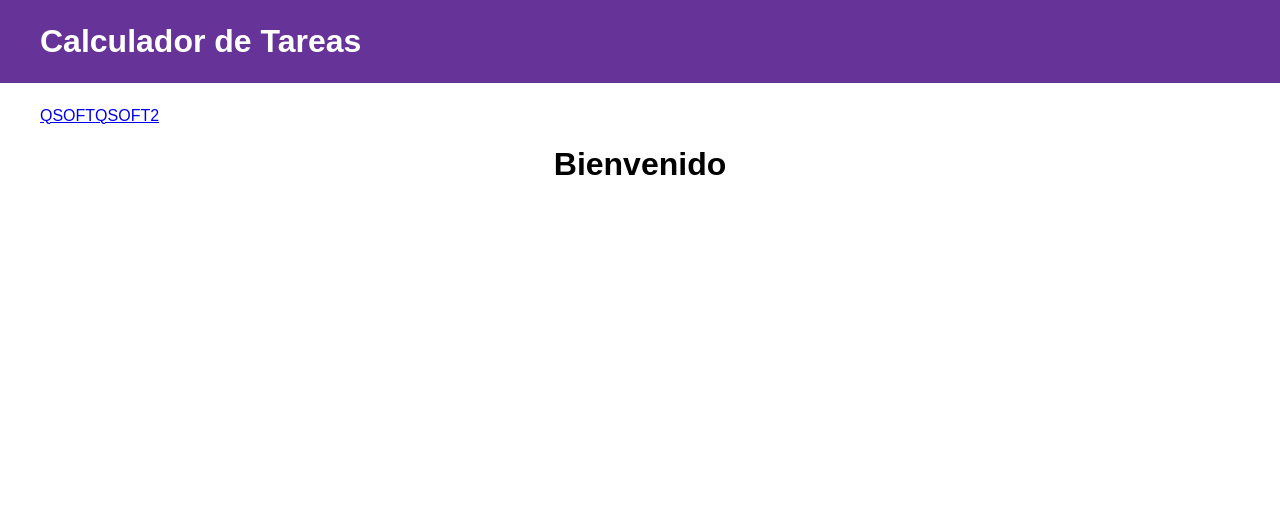
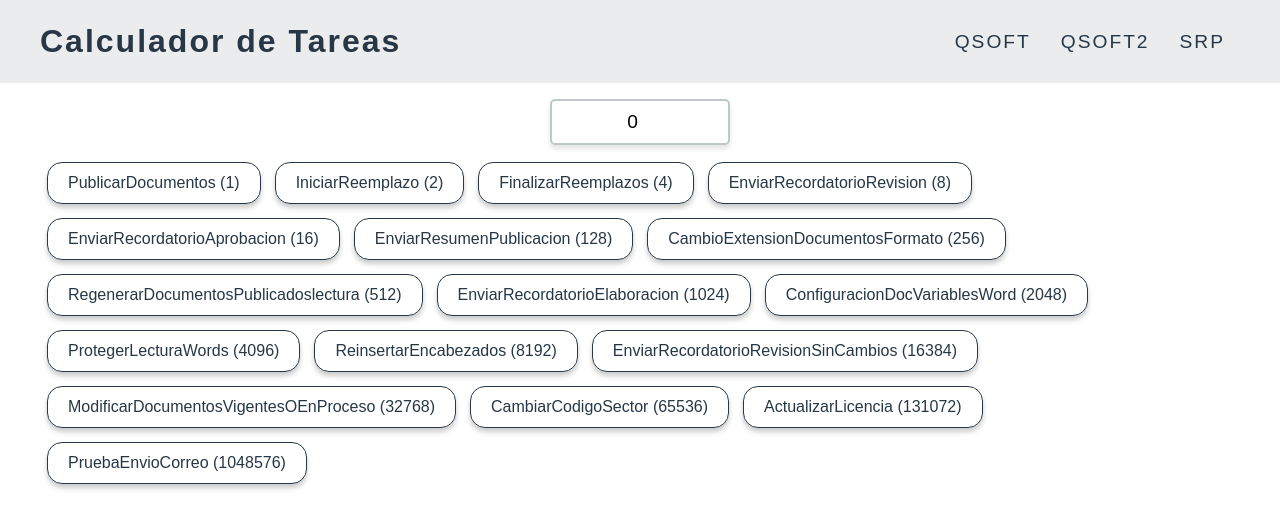
Before and after one commit to yuniors87/CaT, a Gatsby site: page / in a window 1280 px wide. Built offline with nearby package versions, Linux system fonts and the light colour scheme; Gatsby itself is replaced by a stand-in of ours.

Commit message:
styled and principal menu almost finished

```diff
--- a/src/components/calculador.js
+++ b/src/components/calculador.js
@@ -8,11 +8,21 @@ const StyledInput = styled.input`
   padding: 10px;
   margin-bottom: 10px;
   display: inline-block;
-  border: 2px solid darkgray;
+  border: 2px solid #bfc9ca;
   border-radius: 5px;
   box-sizing: border-box;
-  font-size: 18px;
+  font-size: 1.2rem;
   text-align: center;
+  max-width: 180px;
+  box-shadow: 0 4px 5px rgba(0, 0, 0, 0.1);
+  outline: none;
+  &:focus {
+    border: 2px solid #95a5a6;
+  }
+  @media (max-width: 768px) {
+    max-width: 120px;
+  font-size: 1rem;
+  }
 `
 
 class Calculador extends Component {
@@ -21,11 +31,12 @@ class Calculador extends Component {
     this.state = {
       tareas: props.tareas,
       valorActual: 0,
-      valorMaximo: 0,
     }
     this.seleccionarTarea = this.seleccionarTarea.bind(this)
   }
-
+  componentDidMount() {
+    this.limpiarLista()
+  }
   limpiarLista() {
     const nuevaLista = this.state.tareas.map(tarea => {
       return { ...tarea, activo: false }
@@ -34,17 +45,28 @@ class Calculador extends Component {
   }
 
   calcularTareasValor(menoresTarget, valor) {
+    //recive las tareas menores al valor seleccionado,
+    //resta al valor recibido el maximo de las tareas menores
+    //vuelve a restar el mayor al resto, siempre y cuando la siguiente tarea sea menor o igal al resto
+    // menoresTarget = [1, 2, 4, 8, 16]; valor= 22
+    // 22 - 16 = 6
+    // 6 - 8 = 8 es mayor a 6, se salta
+    // 6 - 4 = 2
+    // 2 - 2 = 0
+    // 0 - 1 = 0 es menor a 1, se salta
+    // se suman [16, 4, 2]
     menoresTarget.reverse()
     let nuevoValor = valor
     let listaFinal = []
-    menoresTarget.map(aux => {
-      if (aux <= nuevoValor) {
-        nuevoValor -= aux
-        listaFinal.push(aux)
+    for (let i = 0; i < menoresTarget.length; i++) {
+      if (menoresTarget[i] <= nuevoValor) {
+        nuevoValor -= menoresTarget[i]
+        listaFinal.push(menoresTarget[i])
       }
-    })
-    const valorFinal = listaFinal.reduce((a, b) => a + b, 0)
-    if (valorFinal == valor) {
+    }
+
+    const valorFinal = Number(listaFinal.reduce((a, b) => a + b, 0))
+    if (valorFinal === valor) {
       listaFinal.map(item => this.marcarTarea(item))
     }
   }
@@ -52,7 +74,7 @@ class Calculador extends Component {
   marcarTarea(tarea) {
     const nuevoEstado = this.state.tareas
     const objIndex = nuevoEstado.findIndex(obj => obj.valor === Number(tarea))
-    nuevoEstado[objIndex].activo = !nuevoEstado[objIndex].activo
+    nuevoEstado[objIndex].activo = !this.state.tareas[objIndex].activo
     this.setState({ tareas: nuevoEstado })
   }
 
@@ -74,25 +96,22 @@ class Calculador extends Component {
     })
   }
 
-  calcularValor() {
-    const seleccionados = this.state.tareas.filter(tarea => tarea.activo)
-    const valor = seleccionados.reduce(function(accumulator, seleccionado) {
-      return accumulator + seleccionado.valor
-    }, 0)
+  seleccionarTarea(e) {
+    this.marcarTarea(e.target.getAttribute("data-valor"))
+    const valor = this.state.tareas
+      .filter(tarea => tarea.activo)
+      .reduce(function(accumulator, seleccionado) {
+        return accumulator + seleccionado.valor
+      }, 0)
     this.setState({ valorActual: valor })
   }
 
-  seleccionarTarea(e) {
-    this.marcarTarea(e.target.getAttribute("data-valor"))
-    this.calcularValor()
-  }
   render() {
     return (
-      < >
+      <>
         <StyledInput
           type="number"
-          name="title"
-          value={this.state.valorActual > 0 ? this.state.valorActual : ""}
+          value={this.state.valorActual}
           onChange={e => {
             this.calcularLista(e)
           }}
--- a/src/components/header.js
+++ b/src/components/header.js
@@ -4,20 +4,56 @@ import React from "react"
 import styled from "styled-components"
 
 const StyledHeader = styled.header`
-  background: rebeccapurple;
-  margin-bottom: 1.45rem;
+  background: #eaecee;
+  margin-bottom: 1rem;
+  color: #273746;
+  letter-spacing: 2px;
 `
 const Contenedor = styled.div`
   margin: 0 auto;
   max-width: 1200px;
   padding: 1.45rem 1.08rem;
+  display: flex;
+  flex-wrap: wrap;
+  justify-content: space-between;
+  align-items: center;
+  @media (max-width: 768px) {
+    justify-content: center;
+    padding: 1rem 0.8rem;
+    flex-wrap: wrap;
+  }
 `
 const Title = styled.h1`
   margin: 0;
+  @media (max-width: 768px) {
+    text-align: center;
+    font-size: 1.5rem;
+    width: 100%;
+  }
 `
 const StyledLink = styled(props => <Link {...props} />)`
-  color: white;
+  color: #273746;
   text-decoration: none;
+`
+
+const StyledMenu = styled.ul`
+  padding: 0;
+  margin: 0;
+  @media (max-width: 768px) {
+    margin-top: 10px;
+  }
+`
+const StyledMenuItem = styled(props => <Link {...props} />)`
+  color: #273746;
+  text-decoration: none;
+  margin: 0 15px;
+  font-size: 1.2rem;
+  &:hover {
+    margin-bottom: 2px;
+  }
+  @media (max-width: 768px) {
+    font-size: 1rem;
+  }
 `
 
 const Header = ({ siteTitle }) => (
@@ -26,6 +62,11 @@ const Header = ({ siteTitle }) => (
       <Title style={{ margin: 0 }}>
         <StyledLink to="/">{siteTitle}</StyledLink>
       </Title>
+      <StyledMenu>
+        <StyledMenuItem to="/qsoft">QSOFT</StyledMenuItem>
+        <StyledMenuItem to="/qsoft2">QSOFT2</StyledMenuItem>
+        <StyledMenuItem to="/srp">SRP</StyledMenuItem>
+      </StyledMenu>
     </Contenedor>
   </StyledHeader>
 )
--- a/src/components/layout.js
+++ b/src/components/layout.js
@@ -1,7 +1,6 @@
 import React from "react"
 import PropTypes from "prop-types"
 import { useStaticQuery, graphql } from "gatsby"
-import { Link } from "gatsby"
 import styled from "styled-components"
 
 import Header from "./header"
@@ -34,8 +33,6 @@ const Layout = ({ children }) => {
     <>
       <Header siteTitle={data.site.siteMetadata.title} />
       <StyledBody>
-        <Link to="/qsoft">QSOFT</Link>
-        <Link to="/qsoft2">QSOFT2</Link>
         <StyledMain>{children}</StyledMain>
       </StyledBody>
     </>
--- a/src/components/list.js
+++ b/src/components/list.js
@@ -10,13 +10,20 @@ const Item = styled.div`
   display: flex;
   align-items: center;
   justify-content: center;
-  border: 1px solid black;
+  border: 1px solid #273746;
   border-radius: 15px;
   cursor: pointer;
   margin: 7px;
-  padding: 0 15px;
+  padding: 0 20px;
   box-shadow: 0 4px 5px rgba(0, 0, 0, 0.2);
-  background: ${props => (props.activo ? "lightgreen" : "")};
+  background: ${props => (props.activo ? "#008C7A" : "")};
+  color: ${props => (props.activo ? "#EAEDED" : "#273746")};
+  &:hover {
+    box-shadow: 0 4px 5px rgba(0, 0, 0, 0.35);
+  }
+  @media (max-width: 768px) {
+    font-size: 0.9rem;
+  }
 `
 
 function List({ tareas, seleccionarTarea }) {
--- a/src/pages/index.js
+++ b/src/pages/index.js
@@ -1,14 +1,9 @@
 import React, { Component } from "react"
-import { Link } from "gatsby"
 
-import Layout from "../components/layout"
+import Qsoft from "./qsoft"
 class IndexPage extends Component {
   render() {
-    return (
-      <Layout>
-        <h1>Bienvenido</h1>
-      </Layout>
-    )
+    return <Qsoft />
   }
 }
 export default IndexPage
--- a/src/sistemas/qsoft.js
+++ b/src/sistemas/qsoft.js
@@ -1,23 +1,20 @@
 const TareasBase = [
-  { nombre: "EnviarRecordatorioRevisionIncidentes", valor: 1 },
-  { nombre: "EnviarRecordatorioAnalisisIncidentes", valor: 2 },
-  { nombre: "EnviarRecordatorioAprobacionIncidentes", valor: 4 },
-  { nombre: "EnviarResumenIncidentesNoCerrados", valor: 8 },
-  { nombre: "EnviarRecordatorioRevisionMejoras", valor: 16 },
-  { nombre: "EnviarRecordatorioAprobacionMejoras", valor: 32 },
-  { nombre: "EnviarRecordatorioPlanAccionMejorasContinuas", valor: 64 },
-  { nombre: "EnviarResumenMejorasNoCerradas", valor: 128 },
-  { nombre: "EnviarRecordatorioSeguimientoAcciones", valor: 256 },
-  { nombre: "EnviarRecordatorioAccionesFechaFinalizacionProxima", valor: 512 },
-  { nombre: "EnviarRecordatorioSeguimientoResponsableAcciones", valor: 1024 },
-  { nombre: "EnviarRecordatorioMedicionEficacia", valor: 2048 },
-  { nombre: "IniciarReemplazo", valor: 4096 },
-  { nombre: "FinalizarReemplazo", valor: 8192 },
-  { nombre: "EnviarInformesActividadesPendientes", valor: 16384 },
-  { nombre: "EnviarRecordatorioCierreAccionPendiente", valor: 32768 },
-  { nombre: "EnviarRecordatorioSeguimientoPlanes", valor: 65536 },
+  { nombre: "PublicarDocumentos", valor: 1 },
+  { nombre: "IniciarReemplazo", valor: 2 },
+  { nombre: "FinalizarReemplazos", valor: 4 },
+  { nombre: "EnviarRecordatorioRevision", valor: 8 },
+  { nombre: "EnviarRecordatorioAprobacion", valor: 16 },
+  { nombre: "EnviarResumenPublicacion", valor: 128 },
+  { nombre: "CambioExtensionDocumentosFormato", valor: 256 },
+  { nombre: "RegenerarDocumentosPublicadoslectura", valor: 512 },
+  { nombre: "EnviarRecordatorioElaboracion", valor: 1024 },
+  { nombre: "ConfiguracionDocVariablesWord", valor: 2048 },
+  { nombre: "ProtegerLecturaWords", valor: 4096 },
+  { nombre: "ReinsertarEncabezados", valor: 8192 },
+  { nombre: "EnviarRecordatorioRevisionSinCambios", valor: 16384 },
+  { nombre: "ModificarDocumentosVigentesOEnProceso", valor: 32768 },
+  { nombre: "CambiarCodigoSector", valor: 65536 },
   { nombre: "ActualizarLicencia", valor: 131072 },
-  { nombre: "EnviarResumenDesviacionesNoCerradas", valor: 262144 },
   { nombre: "PruebaEnvioCorreo", valor: 1048576 },
 ]
 
--- a/src/sistemas/qsoft2.js
+++ b/src/sistemas/qsoft2.js
@@ -13,6 +13,12 @@ const TareasBase = [
   { nombre: "EnviarRecordatorioMedicionEficacia", valor: 2048 },
   { nombre: "IniciarReemplazo", valor: 4096 },
   { nombre: "FinalizarReemplazo", valor: 8192 },
+  { nombre: "EnviarInformesActividadesPendientes", valor: 16384 },
+  { nombre: "EnviarRecordatorioCierreAccionPendiente", valor: 32768 },
+  { nombre: "EnviarRecordatorioSeguimientoPlanes", valor: 65536 },
+  { nombre: "ActualizarLicencia", valor: 131072 },
+  { nombre: "EnviarResumenDesviacionesNoCerradas", valor: 262144 },
+  { nombre: "PruebaEnvioCorreo", valor: 1048576 },
 ]
 
 export default TareasBase
```
Also changed, not shown: src/pages/page-2.js (deleted, +0 -14 lines), src/pages/srp.js (added, +12 -0 lines), src/sistemas/srp.js (added, +25 -0 lines).
